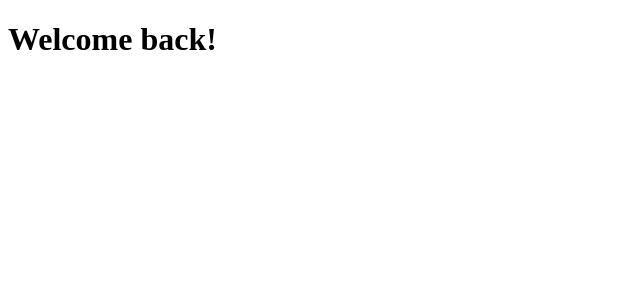
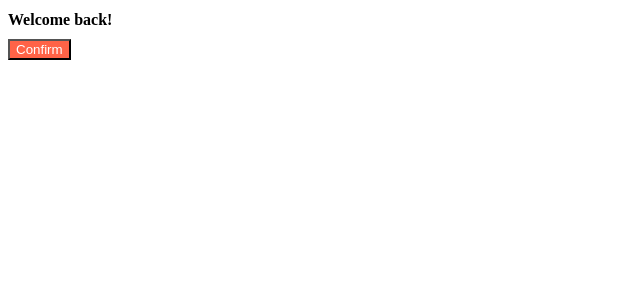
Before and after one commit to seungrye/nomadcoders.movie-web-service, a React (Create React App) app: page / in a window 1280 px wide. Shown: the top 300 px of the page, without its empty margins (0-640 px from the left). Built offline with nearby package versions, Linux system fonts and the light colour scheme.

Commit message:
apply prop-types and unique css
* {Module}.module.css 로 만들고, import 하면, html 상에서 unique 한 class 이름이 되서, name 충돌이 발생하지 않음

```diff
--- a/package.json
+++ b/package.json
@@ -6,6 +6,7 @@
     "@testing-library/jest-dom": "^5.17.0",
     "@testing-library/react": "^13.4.0",
     "@testing-library/user-event": "^13.5.0",
+    "prop-types": "^15.8.1",
     "react": "^18.3.1",
     "react-dom": "^18.3.1",
     "react-scripts": "5.0.1",
--- a/src/App.js
+++ b/src/App.js
@@ -1,7 +1,11 @@
+import Button from "./Button";
+import styles from "./App.module.css";
+
 function App() {
   return (
     <div>
-      <h1>Welcome back!</h1>
+      <h1 className={styles.title}>Welcome back!</h1>
+      <Button text={"Confirm"} />
     </div>
   );
 }
--- /dev/null
+++ b/src/App.module.css
@@ -0,0 +1,3 @@
+.title {
+  font-size: 16px;
+}
--- /dev/null
+++ b/src/Button.js
@@ -0,0 +1,14 @@
+import PropTypes from "prop-types";
+import styles from "./Button.module.css";
+
+function Button({ text }) {
+  return <button className="styles.button" >
+    {text}
+  </button>;
+}
+
+Button.propTypes = {
+  text: PropTypes.string.isRequired
+}
+
+export default Button;
--- /dev/null
+++ b/src/Button.module.css
@@ -0,0 +1,4 @@
+button {
+  color: white;
+  background-color: tomato;
+}
```
